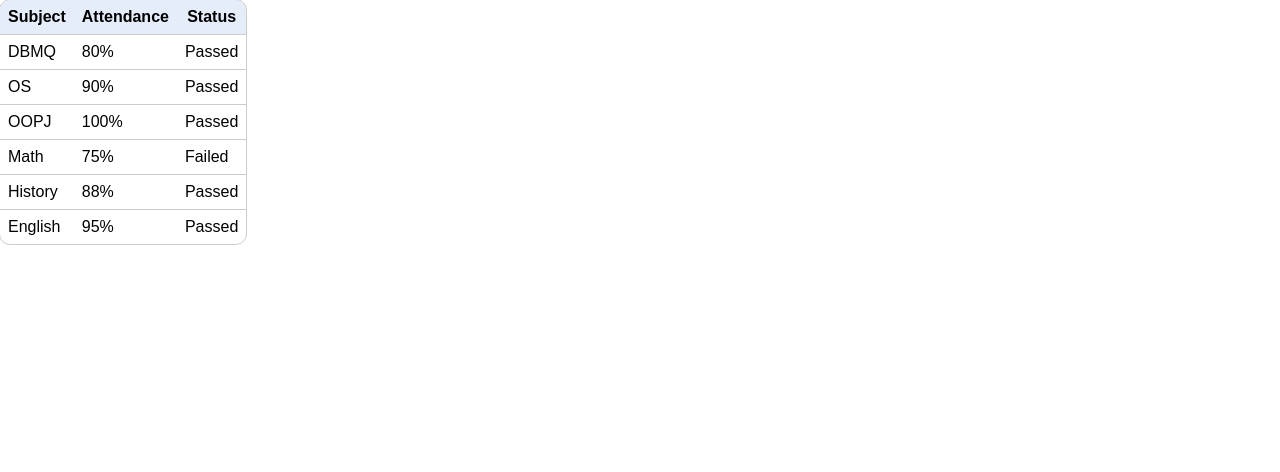
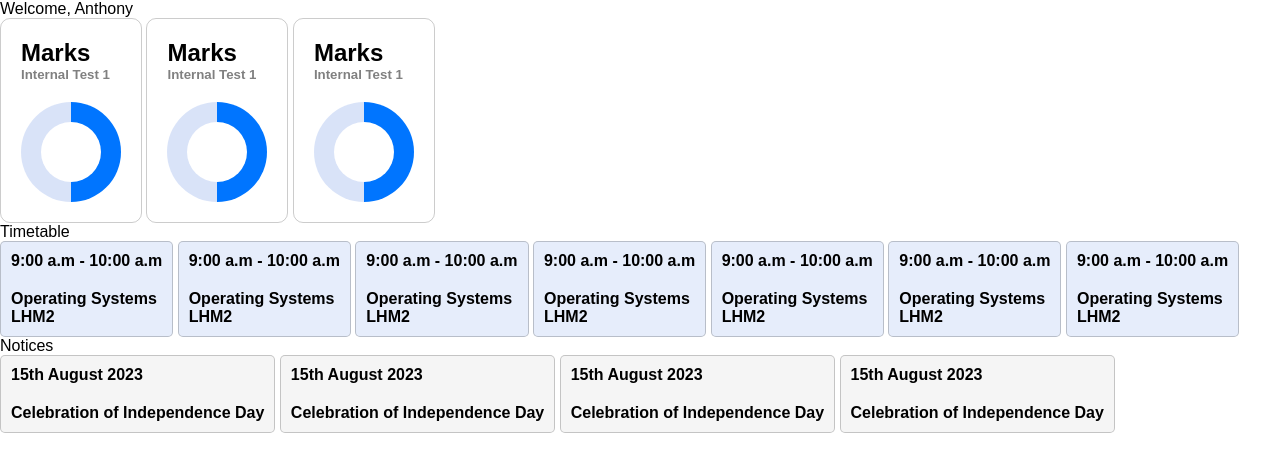
Before and after one commit to ValerianCoelho/Student-Management-System, a Svelte app: page / in a window 1280 px wide. Shown: the top 472 px of the page. Built offline with nearby package versions, Linux system fonts and the light colour scheme.

Commit message:
Home Page Made

```diff
--- a/src/App.svelte
+++ b/src/App.svelte
@@ -1,26 +1,11 @@
 <script>
-  import HorizontalPerformanceCard from "./lib/HorizontalPerformanceCard.svelte";
-  import Lecture from "./lib/Lecture.svelte";
-  import Notice from "./lib/Notice.svelte";
-  import PerformanceCard from "./lib/PerformanceCard.svelte";
-  import Table from "./lib/Table.svelte";
+  import Home from "./lib/Pages/Home.svelte";
+
+
 </script>
 
 <main>
-  <!-- <Lecture fromTime='9:00' toTime='10:00' subjectName='Database Management and Query Processing' className='LHM2'/>
-  <PerformanceCard/>
-  <HorizontalPerformanceCard completedColor='#0075FF' remainingColor='#d9e3f8' message1='24 Lectures Attended' message2='6 Lectures Missed'/>
-  <Notice date='15th August 2023' text='Celebration of Independence Day'/> -->
-  <Table tableData={[
-    ['Subject', 'Attendance', 'Status'],
-    ['DBMQ', '80%', 'Passed'],
-    ['OS', '90%', 'Passed'],
-    ['OOPJ', '100%', 'Passed'],
-    ['Math', '75%', 'Failed'],
-    ['History', '88%', 'Passed'],
-    ['English', '95%', 'Passed']
-]}/>
-
+  <Home/>
 </main>
 
 <style>
--- a/src/lib/DonutChart.svelte
+++ b/src/lib/Components/DonutChart.svelte
@@ -12,8 +12,8 @@
 
 <style>
   .outer {
-    width: 200px;
-    height: 200px;
+    width: 100px;
+    height: 100px;
     display: flex;
     justify-content: center;
     align-items: center;
--- /dev/null
+++ b/src/lib/Pages/Home.svelte
@@ -0,0 +1,41 @@
+<script>
+  import PerformanceCard from "../Components/PerformanceCard.svelte";
+  import Lecture from "../Components/Lecture.svelte";
+  import Notice from "../Components/Notice.svelte"
+
+    let name = 'Anthony'
+</script>
+
+<div>
+    <div class="title">Welcome, {name}</div>
+    <div class="performance-cards">
+        <PerformanceCard/>
+        <PerformanceCard/>
+        <PerformanceCard/>
+    </div>
+    <div class="timetable">
+        <div class="title">Timetable</div>
+        <div class="lectures">
+            <Lecture fromTime='9:00' toTime='10:00' subjectName='Operating Systems' className='LHM2'/>
+            <Lecture fromTime='9:00' toTime='10:00' subjectName='Operating Systems' className='LHM2'/>
+            <Lecture fromTime='9:00' toTime='10:00' subjectName='Operating Systems' className='LHM2'/>
+            <Lecture fromTime='9:00' toTime='10:00' subjectName='Operating Systems' className='LHM2'/>
+            <Lecture fromTime='9:00' toTime='10:00' subjectName='Operating Systems' className='LHM2'/>
+            <Lecture fromTime='9:00' toTime='10:00' subjectName='Operating Systems' className='LHM2'/>
+            <Lecture fromTime='9:00' toTime='10:00' subjectName='Operating Systems' className='LHM2'/>
+        </div>
+    </div>
+    <div class="notices">
+        <div class="title">Notices</div>
+        <div class="Notices">
+            <Notice date='15th August 2023' text='Celebration of Independence Day'/>
+            <Notice date='15th August 2023' text='Celebration of Independence Day'/>
+            <Notice date='15th August 2023' text='Celebration of Independence Day'/>
+            <Notice date='15th August 2023' text='Celebration of Independence Day'/>
+        </div>
+    </div>
+</div>
+
+<style>
+
+</style>
```
Also changed, not shown: src/lib/Components/HorizontalPerformanceCard.svelte (renamed from src/lib/HorizontalPerformanceCard.svelte), src/lib/Components/Lecture.svelte (renamed from src/lib/Lecture.svelte), src/lib/Components/Notice.svelte (renamed from src/lib/Notice.svelte), src/lib/Components/PerformanceCard.svelte (renamed from src/lib/PerformanceCard.svelte), src/lib/Components/Table.svelte (renamed from src/lib/Table.svelte).
